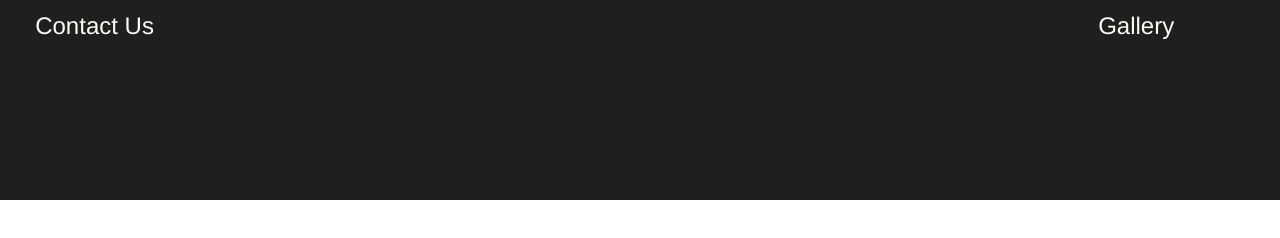
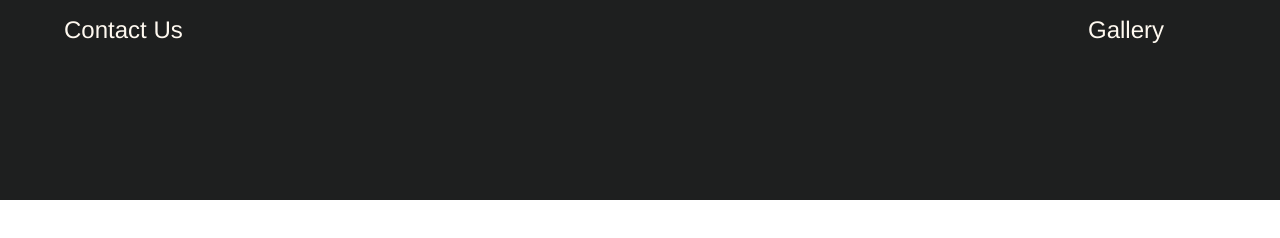
Before and after one commit to sal-pal/virginian-website, a website: page index.html in a window 1280 px wide. Drawn offline with Linux system fonts and the light colour scheme.

Commit message:
Absolutely position header links

```diff
--- a/style.css
+++ b/style.css
@@ -21,13 +21,13 @@ header {
 }
 
 #gallery-link {
-  left: 76%;
-  top: 6%;
-  position: relative;
+  left: 85%;
+  position: absolute;
+  top: 2%;
 }
 
 #contact-link {
-  top: 6%;
-  left: 2.75%;
-  position: relative;
+  left: 5%;
+  position: absolute;
+  top: 2%;
 }
```
